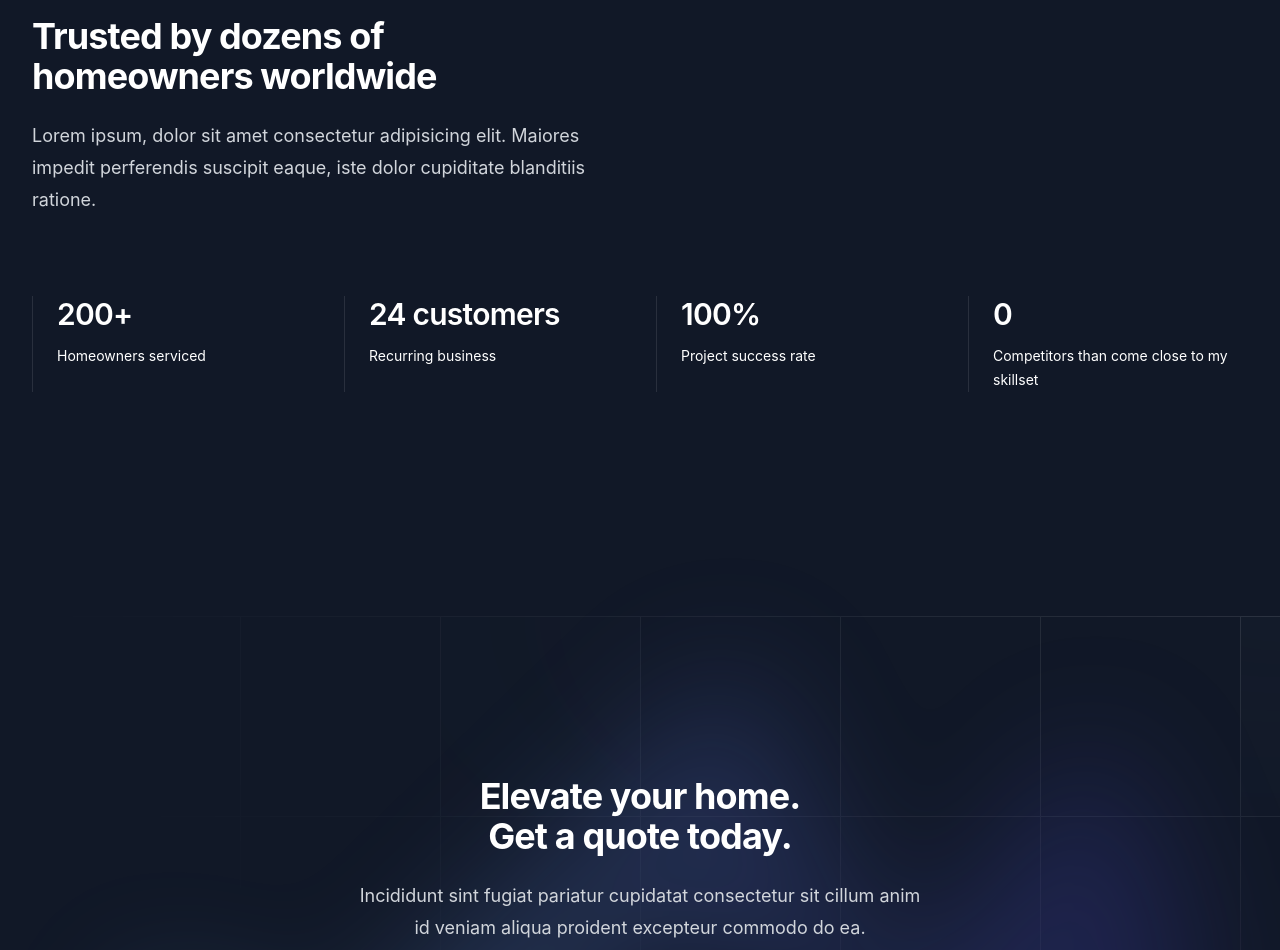
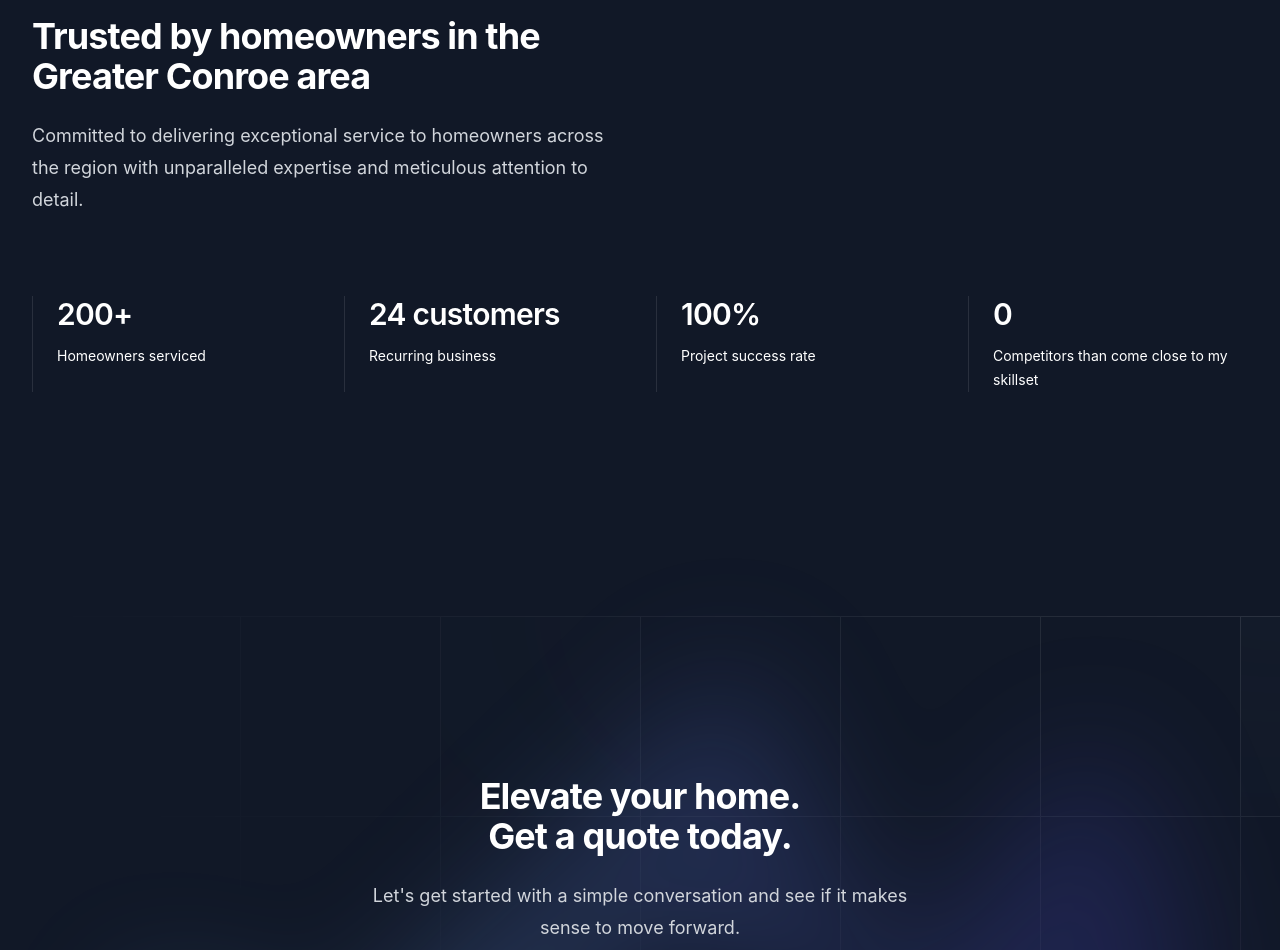
Before and after one commit to ethanfree23/tees_services, a React (Create React App) app: page / in a window 1280 px wide. Shown: the part 3782-4732 px from the top of the page. Built offline with nearby package versions, Linux system fonts and the light colour scheme.

Commit message:
copy finished, just need to add contact section

```diff
--- a/src/App.js
+++ b/src/App.js
@@ -419,11 +419,11 @@ function App() {
           <div className="mx-auto max-w-2xl lg:mx-0 lg:max-w-xl">
             <h2 className="text-base font-semibold leading-8 text-indigo-400">Our track record</h2>
             <p className="mt-2 text-3xl font-bold tracking-tight text-white sm:text-4xl">
-              Trusted by dozens of homeowners&nbsp;worldwide
+              <span>Trusted by homeowners&nbsp;</span>
+              <span>in the Greater Conroe area</span>
             </p>
             <p className="mt-6 text-lg leading-8 text-gray-300">
-              Lorem ipsum, dolor sit amet consectetur adipisicing elit. Maiores impedit perferendis suscipit eaque, iste
-              dolor cupiditate blanditiis ratione.
+              Committed to delivering exceptional service to homeowners across the region with unparalleled expertise and meticulous attention to detail.
             </p>
           </div>
           <dl className="mx-auto mt-16 grid max-w-2xl grid-cols-1 gap-x-8 gap-y-10 text-white sm:mt-20 sm:grid-cols-2 sm:gap-y-16 lg:mx-0 lg:max-w-none lg:grid-cols-4">
@@ -481,8 +481,7 @@ function App() {
               Get a quote today.
             </h2>
             <p className="mx-auto mt-6 max-w-xl text-lg leading-8 text-gray-300">
-              Incididunt sint fugiat pariatur cupidatat consectetur sit cillum anim id veniam aliqua proident excepteur
-              commodo do ea.
+              Let's get started with a simple conversation and see if it makes sense to move forward.
             </p>
             <div className="mt-10 flex items-center justify-center gap-x-6">
               <a
```
